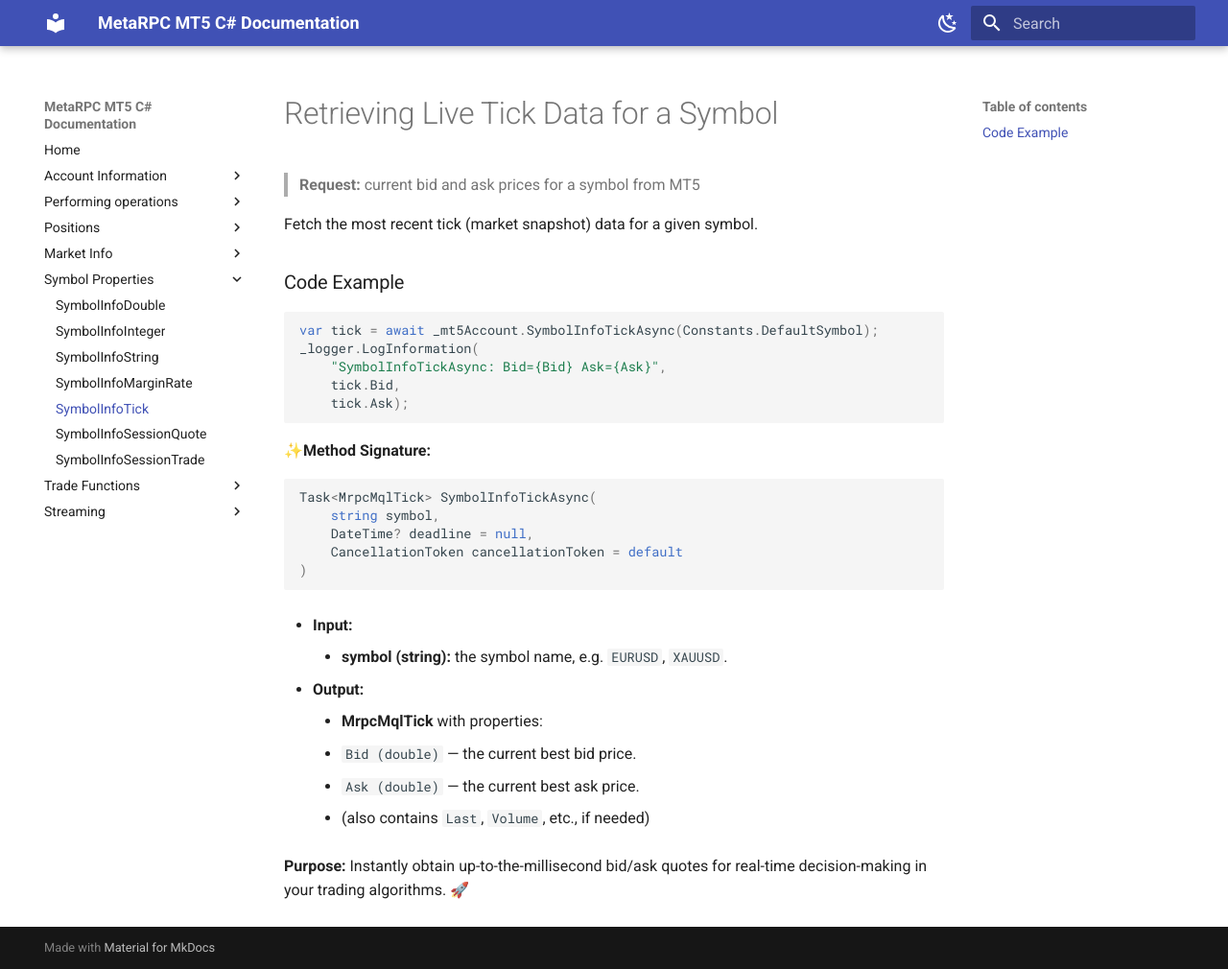
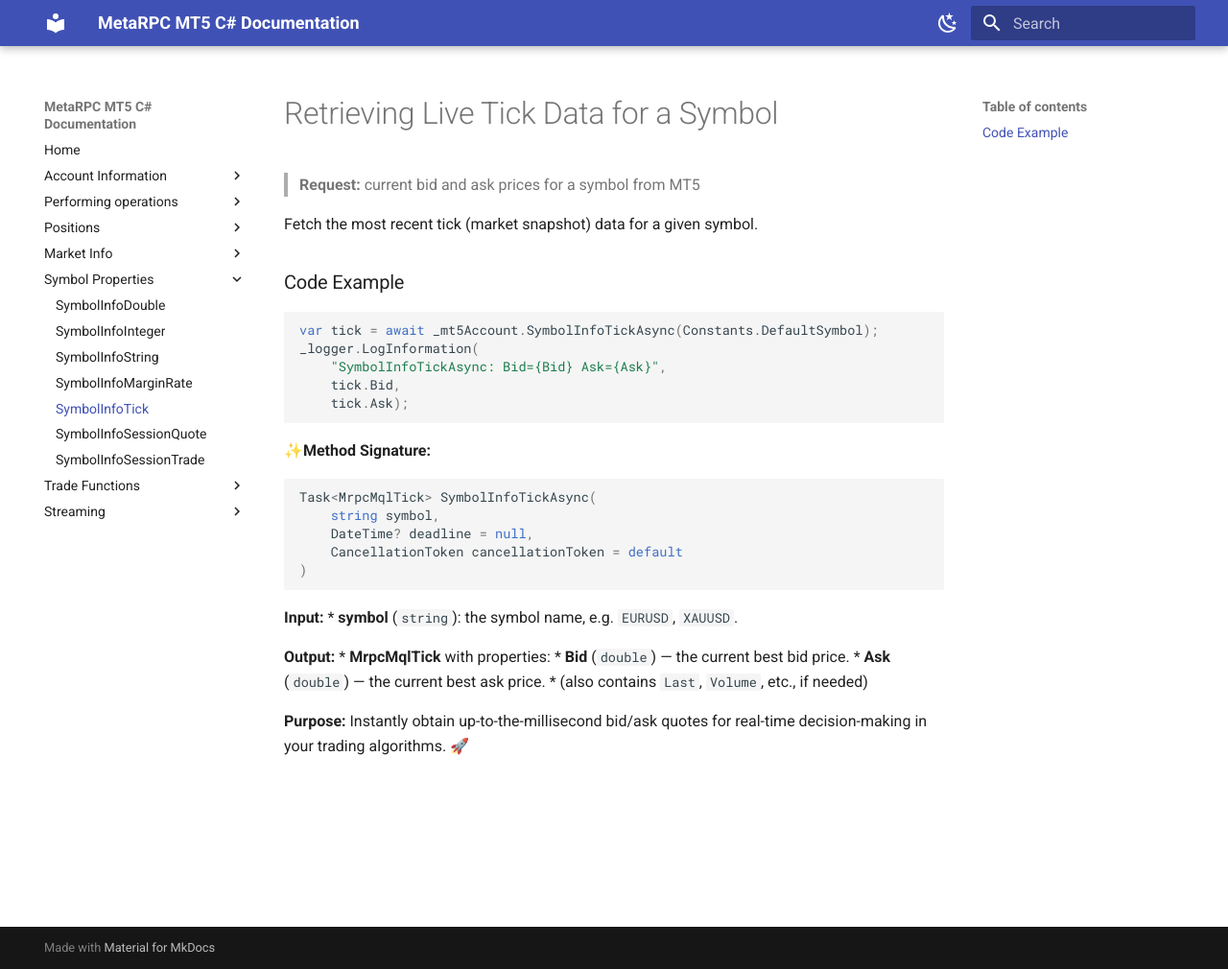
Before and after one commit to MetaRPC/CSharpMT5, an MkDocs documentation site: the page built from docs/SymbolProperties/SymbolInfoTick.md, in a window 1280 px wide and 1010 px high. Shown: the whole window at 96% size. Built offline with MkDocs 1.6.1 and Material for MkDocs 9.7.7, drawn with Linux system fonts in a browser that asks for light colours.

````diff
--- a/docs/SymbolProperties/SymbolInfoTick.md
+++ b/docs/SymbolProperties/SymbolInfoTick.md
@@ -23,13 +23,13 @@ Task<MrpcMqlTick> SymbolInfoTickAsync(
 )
 ```
 
-* **Input:**
-    * **symbol (string):** the symbol name, e.g. `EURUSD`, `XAUUSD`.
+ **Input:**
+* **symbol** (`string`): the symbol name, e.g. `EURUSD`, `XAUUSD`.
 
-* **Output:**
-    * **MrpcMqlTick** with properties:
-      * `Bid (double)` — the current best bid price.
-      * `Ask (double)` — the current best ask price.
-      * (also contains `Last`, `Volume`, etc., if needed)
+ **Output:**
+* **MrpcMqlTick** with properties:
+    * **Bid** (`double`) — the current best bid price.
+    * **Ask** (`double`) — the current best ask price.
+    * (also contains `Last`, `Volume`, etc., if needed)
 
 **Purpose:** Instantly obtain up-to-the-millisecond bid/ask quotes for real-time decision-making in your trading algorithms. 🚀
````
